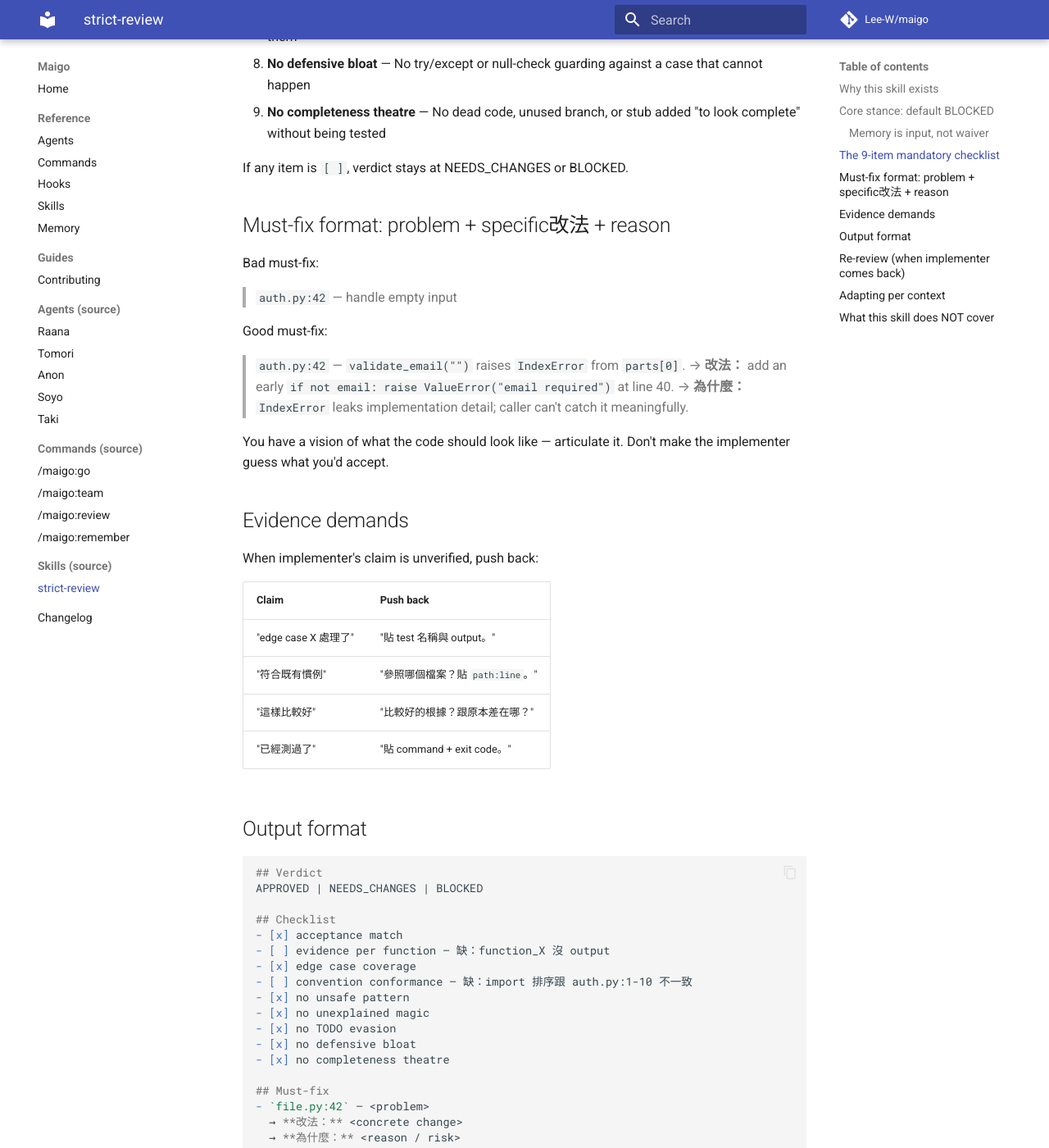
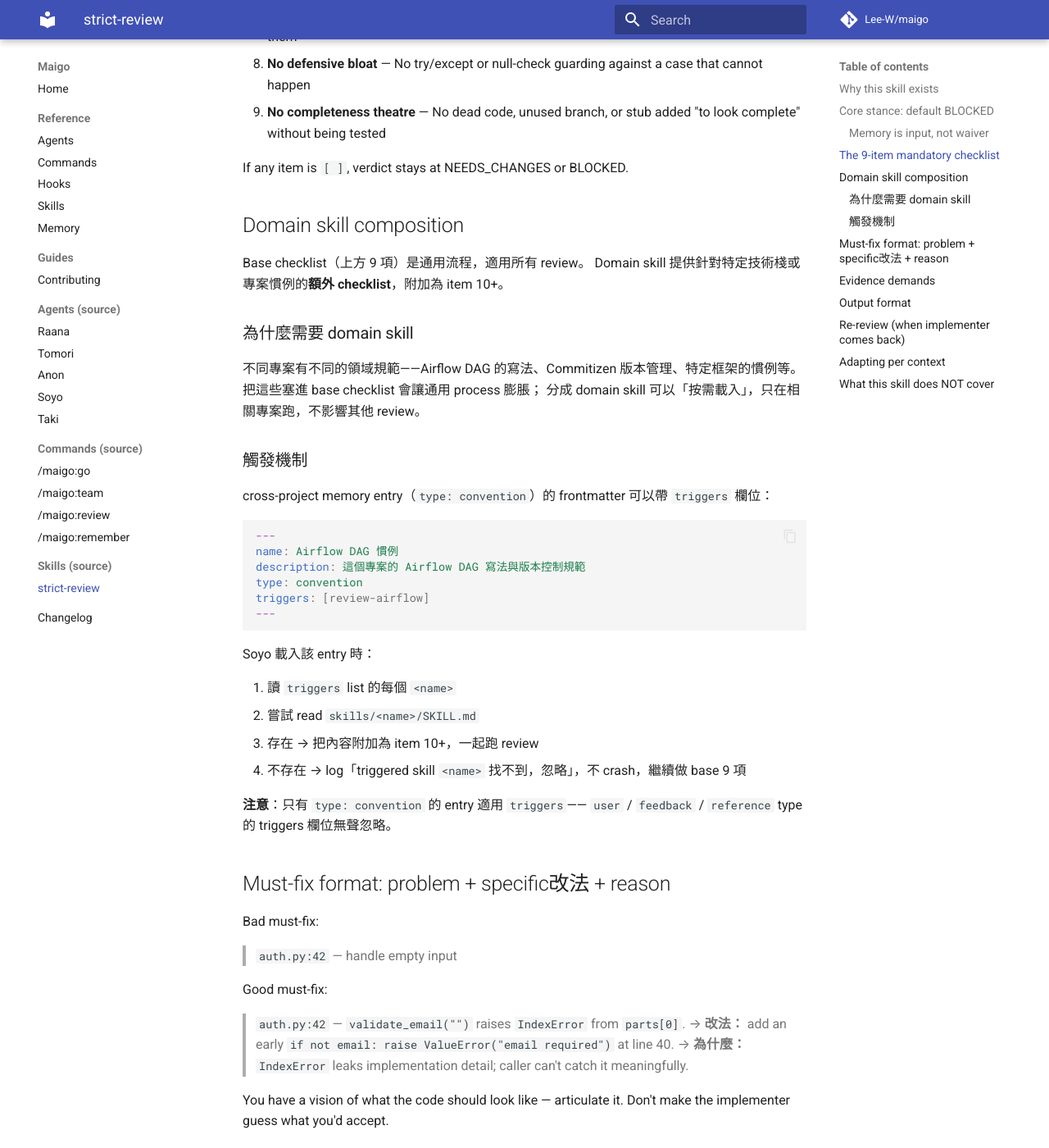
Before and after one commit to Lee-W/maigo, an MkDocs documentation site: the page built from docs/skills/strict-review.md, in a window 1280 px wide and 1400 px high, scrolled down 1630 px. Shown: the whole window at 82% size. Built offline with MkDocs 1.6.1 and Material for MkDocs 9.7.7, drawn with Linux system fonts in a browser that asks for light colours; comment, search, counter and statistics services are not loaded.

Commit message:
feat(memory): add domain skill composition mechanism
跨專案記憶 v1.1：`convention` memory entry 現在可以 frontmatter 加
`triggers: [skill-name, ...]` 欄位，Soyo 載入該 entry 時會額外讀
`skills/<name>/SKILL.md`，把內容附加在 base 9 項 checklist 之後當
item 10+。Skill 不存在 → log + 忽略，不 crash。其他 type 的 triggers
無聲忽略。

這次只做 infrastructure——不附 PoC domain skill（之後可以建
`skills/review-airflow/` 或 `skills/review-commitizen/` 之類）。

設計（locked decisions）：
* D1: triggers field 是 list of skill name，僅 type: convention 適用
* D2: skill 存在 → 附加在 base checklist 後；不存在 → log + 忽略
* D3: 不寫 PoC domain skill
* D4: 不加 validator（memory 在 repo 外、triggers 可 lazy 對應）
* D5: /maigo:remember type=convention 時多問第四題 triggers

改動：
* `docs/reference/memory.md`: frontmatter schema 加 triggers（cell 短摘要
  + 表外 prose 補完整載入行為 / fallback）；加含 triggers 的 convention
  範例
* `docs/reference/skills.md`: skill catalog 表後加 Memory-triggered
  loading cross-ref
* `agents/Soyo.md`: 啟動載入流程加 step 4「蒐集 triggered skills」
  （存在 → item 10+；不存在 → fallback log）
* `skills/strict-review/SKILL.md`: 加 `## Domain skill composition`
  段；9-item checklist L51-65 一字未動
* `commands/remember.md`: type=convention 時多問第四題 triggers
  （optional list）；frontmatter 模板把 triggers 行移出 code block
  改用 prose 條件說明，避免「永遠輸出 triggers: []」誤解；rollback
  規則含第四題取消情境

「triggered skill `<name>` 找不到，忽略」fallback 措辭在 Soyo.md /
SKILL.md / memory.md 三處對齊到字。

驗證：69 pytest / validate_plugin 9/9 / pre-commit 11/11 /
mkdocs strict build / hook smoke 全綠。
Soyo round-1 NEEDS_CHANGES (M1 step 跳號 + M2 模板歧義) → round-2
APPROVED。Taki PASS。

Co-Authored-By: Claude Opus 4.7 <noreply@anthropic.com>

````diff
--- a/docs/reference/skills.md
+++ b/docs/reference/skills.md
@@ -54,6 +54,22 @@ description: This skill should be used when ...    # 必填
 `description` 欄位很重要——Claude 在判斷該不該拉某個 skill 進來時讀的就是這欄。
 寫成 `This skill should be used when ...` 模式比較容易被正確匹配。
 
+## Memory-triggered skill 載入
+
+skill 也可以被 memory entry 觸發載入——不需要在 agent prompt 裡直接引用。
+
+機制：`type: convention` 的 entry 可在 frontmatter 加 `triggers: [<skill-name>]` 欄位。
+Soyo 在跨專案記憶 v1.1 之後支援此機制：載入 convention entry 時，
+對每個 triggered skill name 嘗試讀 `skills/<name>/SKILL.md`，
+存在就附加為 base 9 項 checklist 之後的 item 10+；
+不存在 → log「triggered skill `<name>` 找不到，忽略」，不 crash。
+
+**注意**：只有 `type: convention` 的 entry 適用 `triggers`——
+`user` / `feedback` / `reference` type 的 triggers 欄位會被無聲忽略。
+
+詳見 [`memory.md` frontmatter schema](memory.md#entry-frontmatter-schema) 與
+[`strict-review/SKILL.md` Domain skill composition 段](../skills/strict-review.md#domain-skill-composition)。
+
 ## 加新 skill 的 checklist
 
 1. `mkdir skills/<new-name>/`
--- a/skills/strict-review/SKILL.md
+++ b/skills/strict-review/SKILL.md
@@ -63,6 +63,40 @@ Every review must walk through every item. Output explicitly marks `[x]` or `[ ]
 9. **No completeness theatre** — No dead code, unused branch, or stub added "to look complete" without being tested
 
 If any item is `[ ]`, verdict stays at NEEDS_CHANGES or BLOCKED.
+
+## Domain skill composition
+
+Base checklist（上方 9 項）是通用流程，適用所有 review。
+Domain skill 提供針對特定技術棧或專案慣例的**額外 checklist**，附加為 item 10+。
+
+### 為什麼需要 domain skill
+
+不同專案有不同的領域規範——Airflow DAG 的寫法、Commitizen 版本管理、特定框架的慣例等。
+把這些塞進 base checklist 會讓通用 process 膨脹；
+分成 domain skill 可以「按需載入」，只在相關專案跑，不影響其他 review。
+
+### 觸發機制
+
+cross-project memory entry（`type: convention`）的 frontmatter 可以帶 `triggers` 欄位：
+
+```yaml
+---
+name: Airflow DAG 慣例
+description: 這個專案的 Airflow DAG 寫法與版本控制規範
+type: convention
+triggers: [review-airflow]
+---
+```
+
+Soyo 載入該 entry 時：
+
+1. 讀 `triggers` list 的每個 `<name>`
+2. 嘗試 read `skills/<name>/SKILL.md`
+3. 存在 → 把內容附加為 item 10+，一起跑 review
+4. 不存在 → log「triggered skill `<name>` 找不到，忽略」，不 crash，繼續做 base 9 項
+
+**注意**：只有 `type: convention` 的 entry 適用 `triggers`——
+`user` / `feedback` / `reference` type 的 triggers 欄位無聲忽略。
 
 ## Must-fix format: problem + specific改法 + reason
 
````
Also changed, not shown: agents/Soyo.md (+8 -0 lines), commands/remember.md (+20 -5 lines), docs/reference/memory.md (+26 -0 lines).
